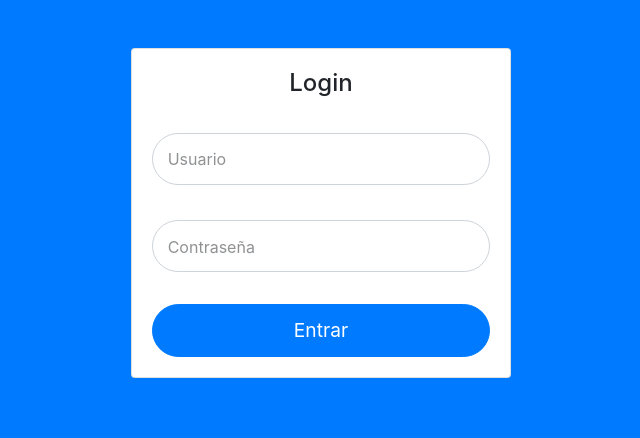
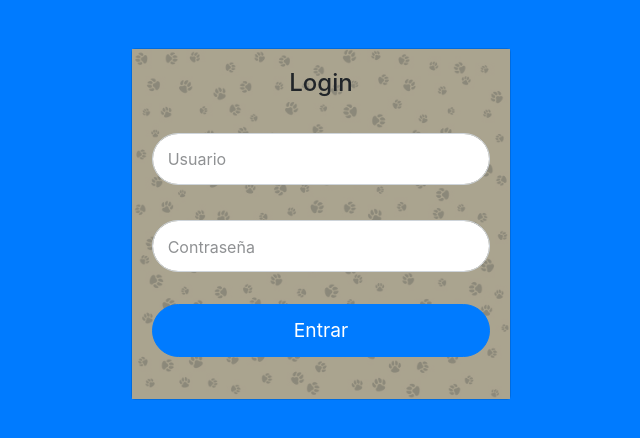
Before and after one commit to JosebaMerino/Bootstrap-basico, a plain HTML site: page index.html in a window 1280 px wide. Shown: the whole page, without its empty margins (319-959 px from the left). Drawn offline with nearby package versions, Linux system fonts and the light colour scheme.

Commit message:
Added img to login

```diff
--- a/css/custom.css
+++ b/css/custom.css
@@ -16,6 +16,10 @@
 
 /* Clases
 *********************************************/
+.patas {
+    filter: contrast(0.1) sepia() brightness(1);
+    opacity: 90%;
+}
 .navbar {
     min-height: 7vh;
 }
--- a/index.html
+++ b/index.html
@@ -13,8 +13,9 @@
     <div class="container-fluid bg-primary vh-100 d-inline-block">
         <div class="row d-flex h-100 justify-content-center">
             <div class="col-12 col-sm-10 col-md-6 col-lg-5 col-xl-4">
-                <div class="card m-2 mt-5">
-                    <div class="card-body">
+                <div class="card m-2 mt-5 bg-transparent">
+                    <img src="images/kilroy79161000086.jpg" alt="Patas de animal" class="card-image img-fluid patas">
+                    <div class="card-img-overlay">
                         <h4 class="text-center">Login</h4>
                         <form class="login" action="/html/index.html">
                             <div class="form-group">
```
Also changed, not shown: images/kilroy79161000086.jpg (added).
